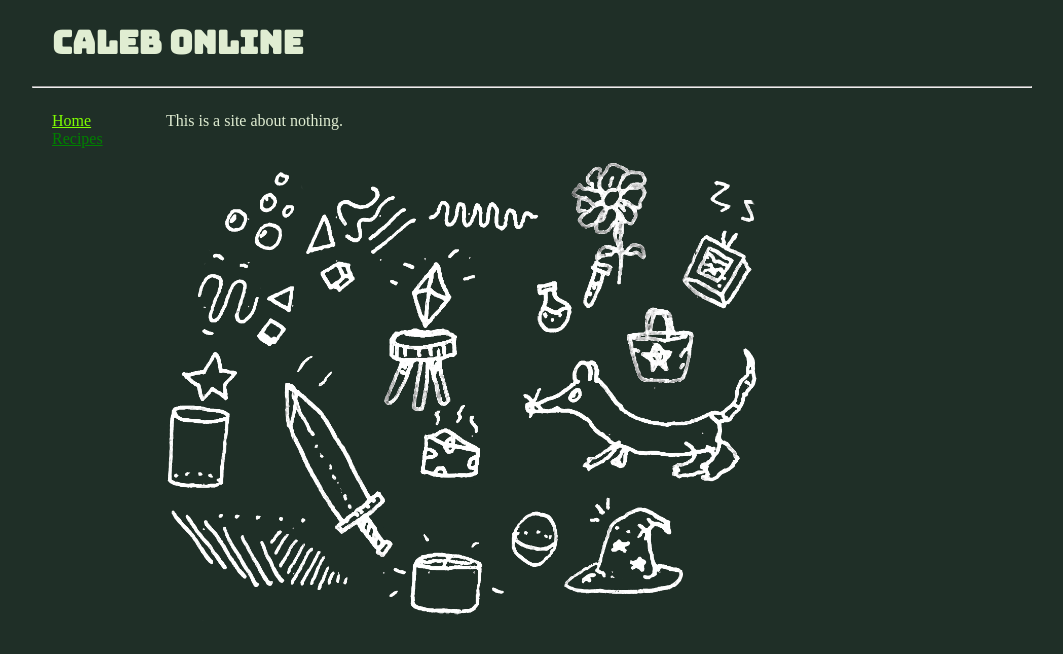
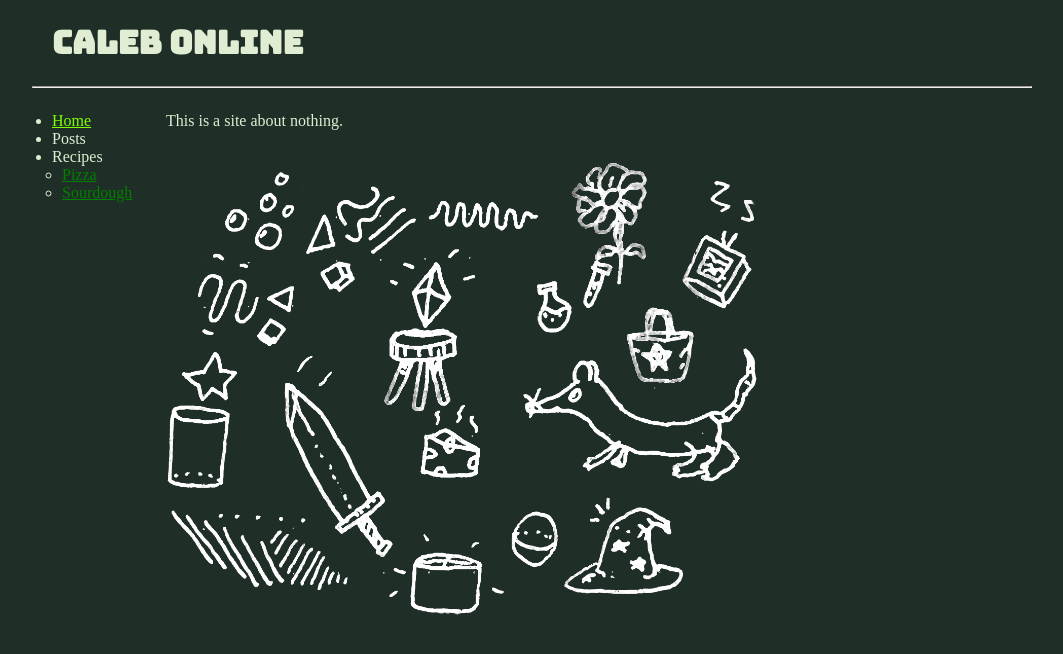
Before and after one commit to CalebHicks1/jekyll_website, a Jekyll site: the page built from index.html, in a window 1280 px wide. Shown: the top 654 px of the page, without its empty margins (108-1171 px from the left). Built offline with Jekyll 4.4.1, drawn with Linux system fonts in a browser that asks for light colours.

Commit message:
add collections to nav bar

```diff
--- a/_data/navigation.yml
+++ b/_data/navigation.yml
@@ -1,4 +1,2 @@
 - name: Home
   link: /
-- name: Recipes
-  link: /recipes.html
--- a/_includes/navigation_vertical.html
+++ b/_includes/navigation_vertical.html
@@ -1,8 +1,28 @@
-<nav style="margin-top:16px">
+<ul style="padding-inline-start: 0px;">
     {% for item in site.data.navigation %}
-    <a href="{{ item.link }}" {% if page.url==item.link %} class="current" {% endif %}>
-        {{ item.name }}
-    </a>
-    <br>
+    <li>
+
+        <a href="{{ item.link }}" {% if page.url==item.link %} class="current" {% endif %}>
+            {{ item.name }}
+        </a>
+    </li>
     {% endfor %}
-</nav>
+
+    {% for collection in site.collections %}
+    <li>
+
+        {{ collection.label | capitalize }}
+        <ul style="padding-inline-start: 10px;">
+
+            {% for item in collection.docs %}
+            <li>
+
+                <a href="{{ item.url }}" {% if page.url==item.url %} class="current" {% endif %}>
+                    {{ item.title }}
+                </a>
+            </li>
+            {% endfor %}
+    </li>
+</ul>
+{% endfor %}
+</ul>
```
